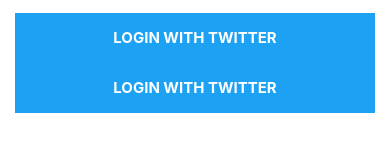
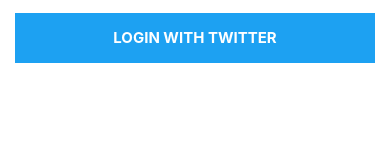
Before and after one commit to AreebVohra/awsomeproject, a React Native app: screen / in a window 390 px wide. Shown: the part 358-510 px from the top of the page. Built offline with nearby package versions, Linux system fonts and the light colour scheme.

Commit message:
revert changes

```diff
--- a/App.js
+++ b/App.js
@@ -86,9 +86,6 @@
               <TouchableHighlight style = {{backgroundColor: '#1da1f2',padding: 15,marginLeft:15,marginRight:15,height: 50}}>
                <Text style = {styles.submitButtonText}> LOGIN WITH TWITTER </Text>
               </TouchableHighlight>
-              <TouchableHighlight style = {{backgroundColor: '#1da1f2',padding: 15,marginLeft:15,marginRight:15,height: 50}}>
-               <Text style = {styles.submitButtonText}> LOGIN WITH TWITTER </Text>
-              </TouchableHighlight>
             </View>
         </View>
     );
```
